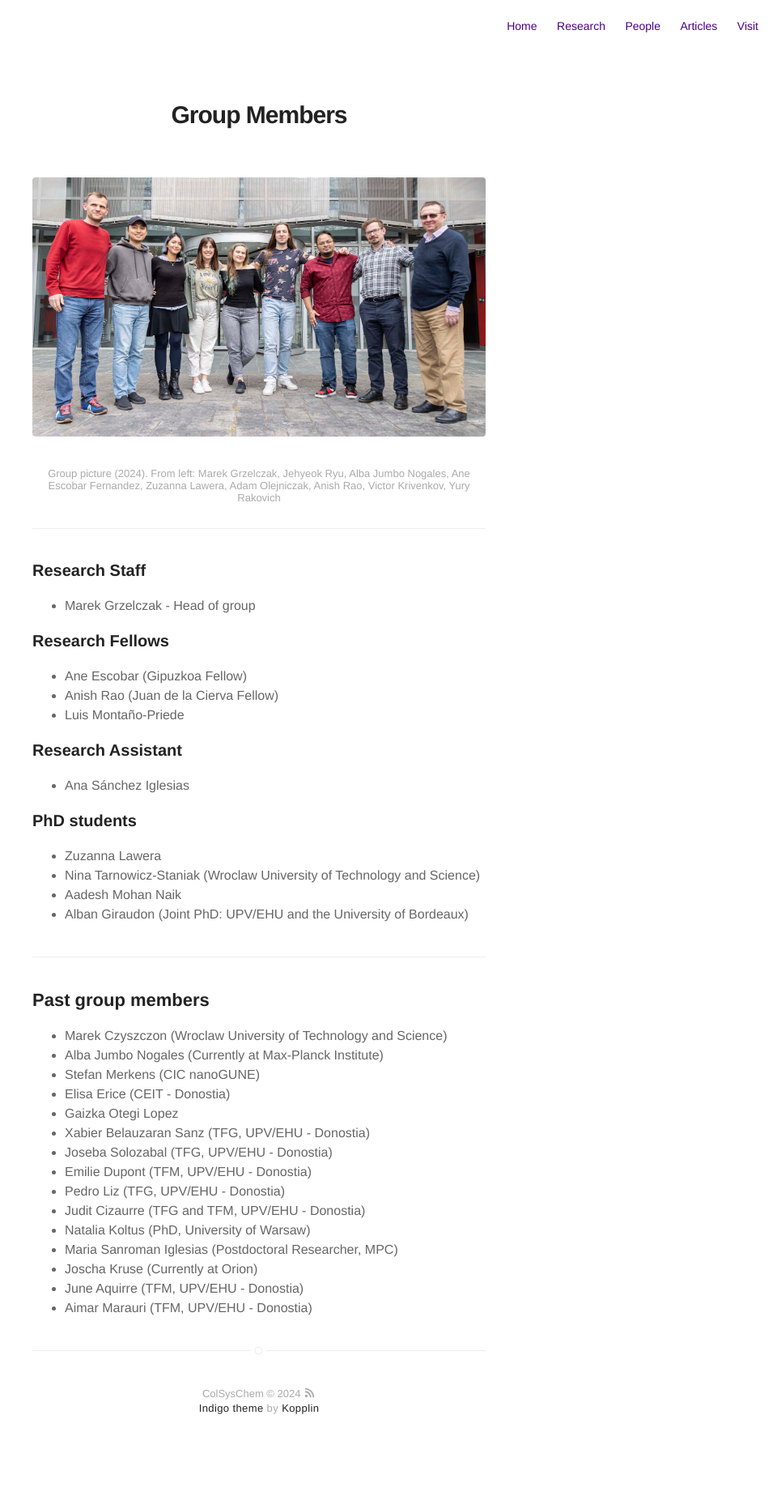
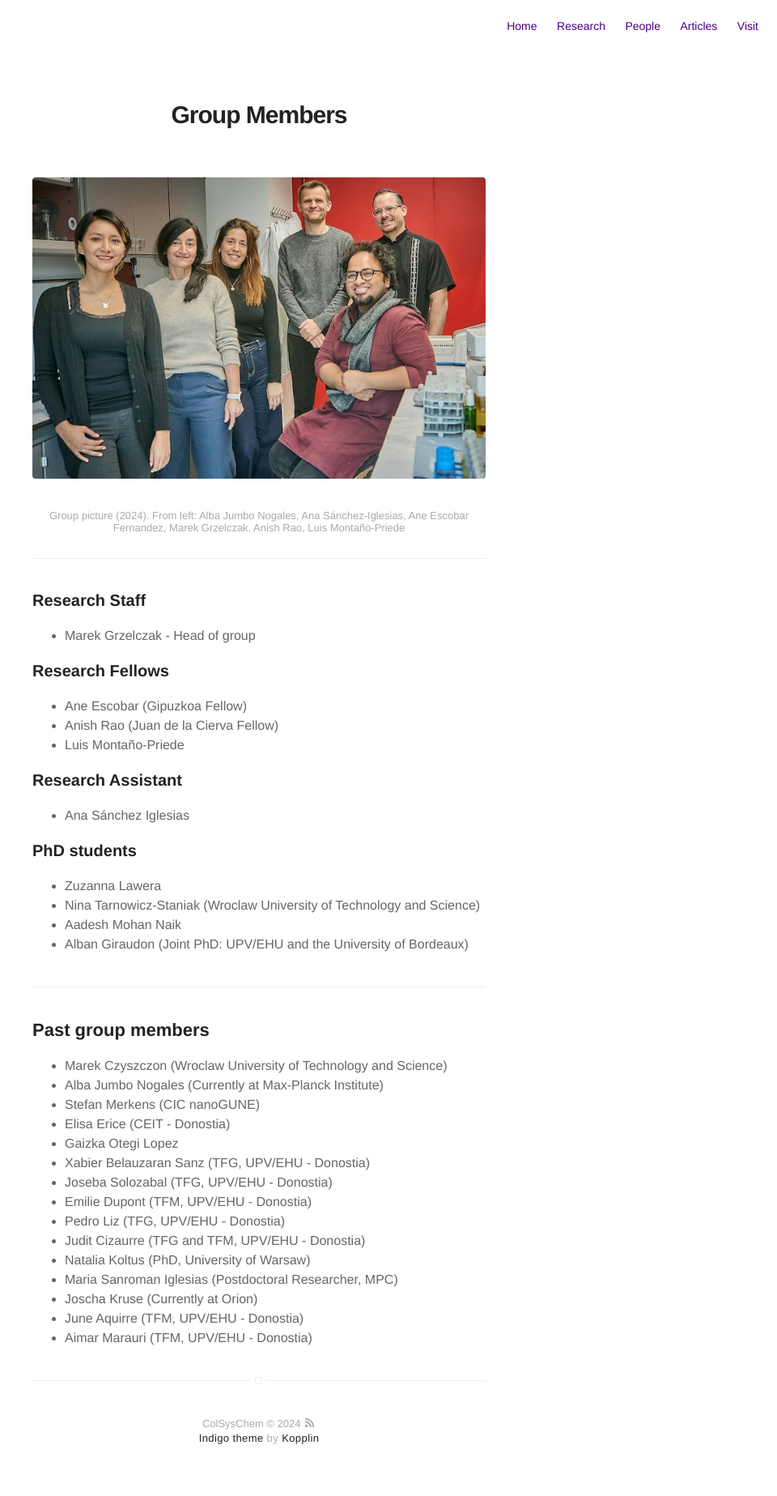
Before and after one commit to colsyschem/colsyschem.github.io, a Jekyll site: the page built from blog.md, in a window 1280 px wide. Shown: the whole page at 81% size, without its empty margins (320-1280 px from the left). Built offline with Jekyll 4.4.1, drawn with Linux system fonts in a browser that asks for light colours; before the commit the page ends 1810 px from its top, so only the background shows below that.

Commit message:
Update blog.md
picture update

```diff
--- a/blog.md
+++ b/blog.md
@@ -5,8 +5,8 @@ layout: page
 ---
 # Group Members
 
-<img class="image" src="/assets/images/NanoSpec_web.jpg" alt="Alt Text">
-<figcaption class="caption">Group picture (2024). From left: Marek Grzelczak, Jehyeok Ryu, Alba Jumbo Nogales, Ane Escobar Fernandez, Zuzanna Lawera, Adam Olejniczak, Anish Rao, Victor Krivenkov, Yury Rakovich</figcaption>
+<img class="image" src="/assets/images/ColSysChem_2024.jpg" alt="Alt Text">
+<figcaption class="caption">Group picture (2024). From left: Alba Jumbo Nogales, Ana Sánchez-Iglesias, Ane Escobar Fernandez, Marek Grzelczak, Anish Rao, Luis Montaño-Priede</figcaption>
 
 ---
 
```
